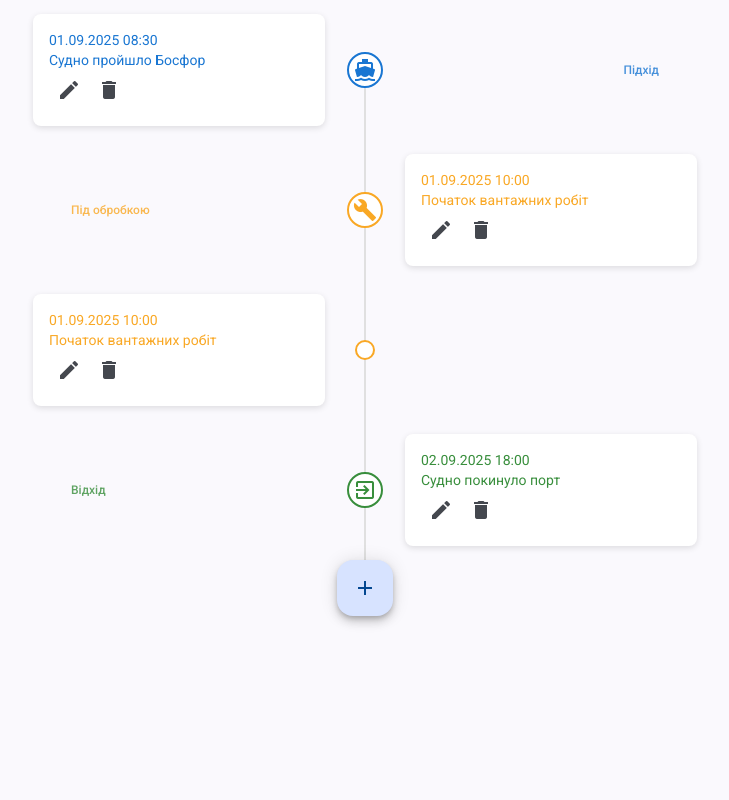
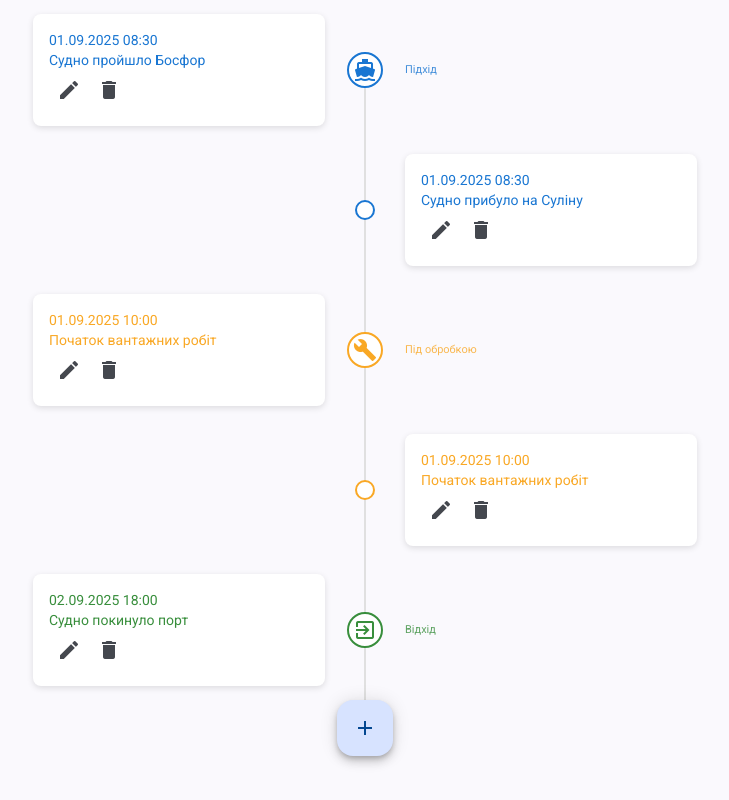
Before and after one commit to vdoichev/my-timeline, an Angular app: page / in a window 1280 px wide. Shown: the whole page, without its empty margins (275-1004 px from the left). Built offline with nearby package versions, Linux system fonts and the light colour scheme.

Commit message:
Fix status labels

```diff
--- a/src/app/app.ts
+++ b/src/app/app.ts
@@ -70,12 +70,12 @@ export class App {
       description: 'Судно пройшло Босфор',
       status: 'arrival'
     },
-    // {
-    //   id: '2',
-    //   actualDateTime: new Date('2025-09-01T08:30'),
-    //   description: 'Судно прибуло на Суліну',
-    //   status: 'arrival'
-    // },
+    {
+      id: '2',
+      actualDateTime: new Date('2025-09-01T08:30'),
+      description: 'Судно прибуло на Суліну',
+      status: 'arrival'
+    },
     {
       id: '3',
       actualDateTime: new Date('2025-09-01T10:00'),
--- a/src/app/vessel-timeline.component/vessel-timeline.component.css
+++ b/src/app/vessel-timeline.component/vessel-timeline.component.css
@@ -16,7 +16,7 @@
 
 .slot {
   display: flex;
-  align-items: stretch;
+  align-items: center;
 }
 
 .slot.left {
@@ -25,6 +25,30 @@
 
 .slot.right {
   justify-content: flex-start;
+}
+
+
+.timeline-status {
+  position: absolute;
+  top: 50%;
+  transform: translateY(-50%);
+  font-size: 11px;
+  white-space: nowrap;
+  opacity: 0.8;
+}
+
+/* зліва від center */
+.timeline-status.align-right {
+  margin-left: auto;   /* 🔥 */
+  padding-right: 0;    /* 0px до center */
+  text-align: right;
+}
+
+/* справа від center */
+.timeline-status.align-left {
+  margin-right: auto;  /* 🔥 */
+  padding-left: 0;     /* 0px до center */
+  text-align: left;
 }
 
 .center {
@@ -91,26 +115,6 @@
   margin-bottom: 16px;
 }
 
-.timeline-status {
-  position: absolute;
-  top: 50%;
-  transform: translateY(-50%);
-  font-size: 12px;
-  font-weight: 500;
-  white-space: nowrap;
-  opacity: 0.8;
-}
-
-.timeline-status.left {
-  right: calc(var(--dot-size) + var(--dot-gap));
-  text-align: right;
-}
-
-.timeline-status.right {
-  left: calc(var(--dot-size) + var(--dot-gap));
-  text-align: left;
-}
-
 .timeline-event[data-status='arrival'] { color: #1976d2; }
 .timeline-event[data-status='handling'] { color: #f9a825; }
 .timeline-event[data-status='departure'] { color: #388e3c; }
--- a/src/app/vessel-timeline.component/vessel-timeline.component.html
+++ b/src/app/vessel-timeline.component/vessel-timeline.component.html
@@ -20,20 +20,16 @@
               <ng-container *ngTemplateOutlet="card; context:{ $implicit: event }"></ng-container>
             </div>
           }
+
+          @if (!isLeft(i) && !isRepeatedStatus(i)) {
+            <div class="timeline-status align-right">
+              {{ statusLabel(event.status) }}
+            </div>
+          }
         </div>
 
         <!-- CENTER -->
         <div class="center">
-          @if (!isRepeatedStatus(i)) {
-            <div
-              class="timeline-status"
-              [class.left]="isLeft(i)"
-              [class.right]="!isLeft(i)"
-            >
-              {{ statusLabel(event.status) }}
-            </div>
-          }
-
           <div
             class="timeline-dot"
             [class.repeated]="isRepeatedStatus(i)"
@@ -55,6 +51,12 @@
           @if (!isLeft(i)) {
             <div class="timeline-card">
               <ng-container *ngTemplateOutlet="card; context:{ $implicit: event }"></ng-container>
+            </div>
+          }
+
+          @if (isLeft(i) && !isRepeatedStatus(i)) {
+            <div class="timeline-status align-left">
+              {{ statusLabel(event.status) }}
             </div>
           }
         </div>
```
